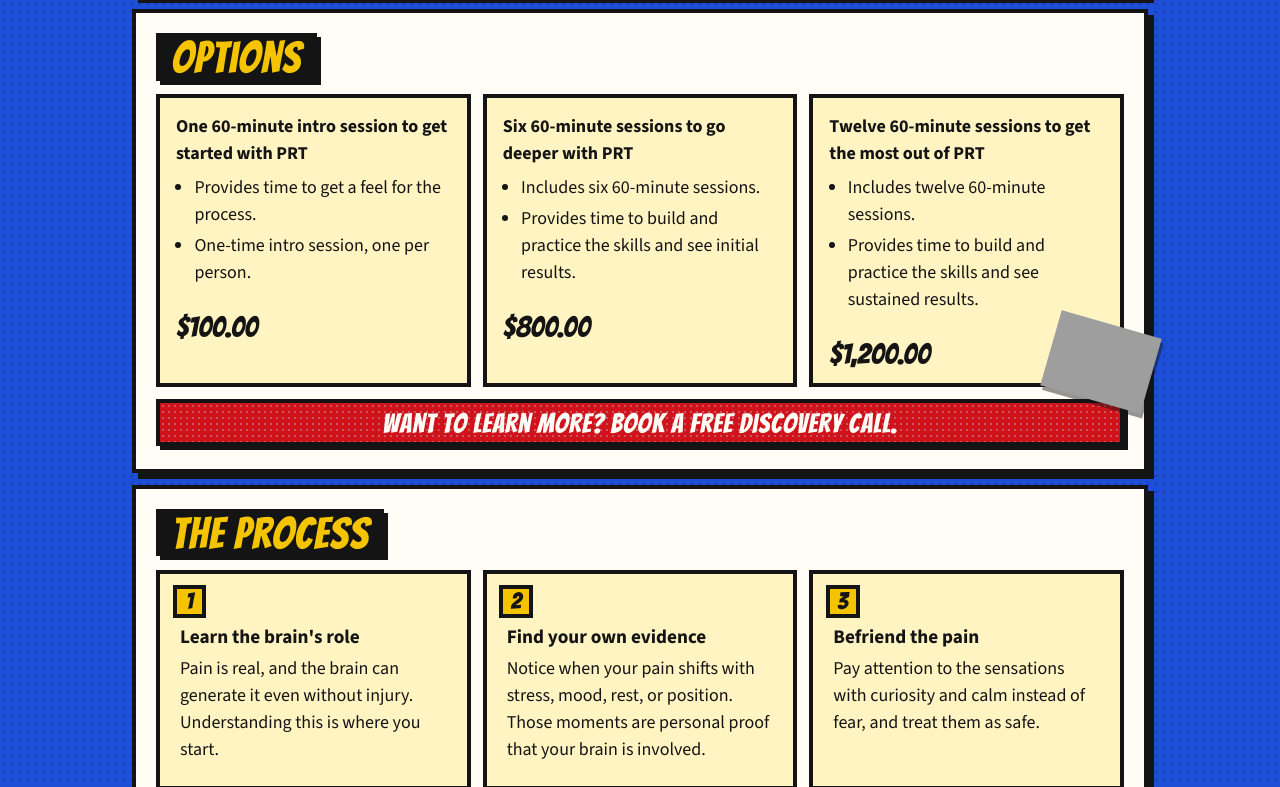
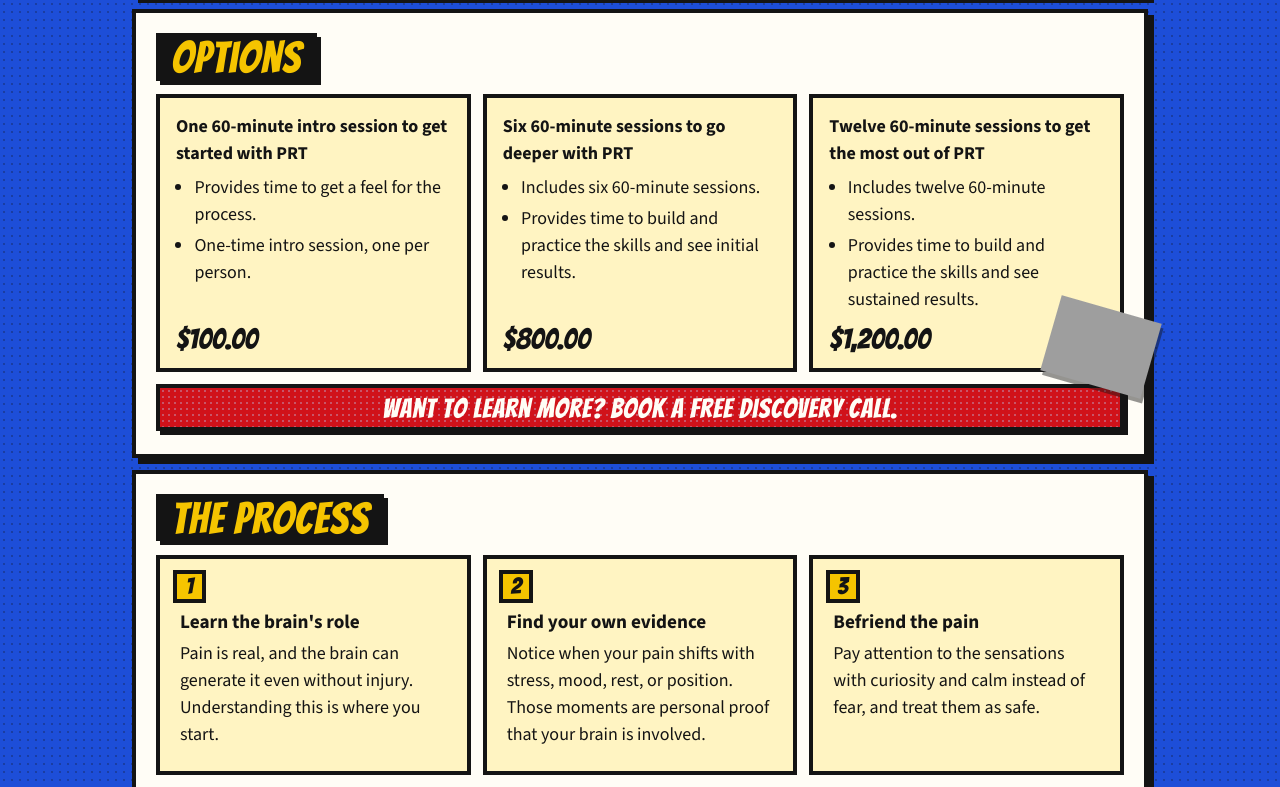
Before and after one commit to jpvajda/excelsior-site, a website with bundled scripts: page index.html in a window 1280 px wide. Shown: the part 1296-2083 px from the top of the page. Built offline with nearby package versions, Linux system fonts and the light colour scheme; grey boxes are pictures that could not be loaded.

Commit message:
go live fixes

```diff
--- a/components/hero.js
+++ b/components/hero.js
@@ -3,12 +3,12 @@ export function Hero() {
 <section class="hero" aria-labelledby="site-title">
   <div class="hero-burst" aria-hidden="true"></div>
   <img class="hero-poster" src="design/comic_corner_box.png" alt="Comic-style poster of John P. Vajda, PRT: For a better tomorrow" width="591" height="1689">
-  <img class="code-stamp" src="design/PRT_coach_stamp.png" alt="Certified PRT Coach" width="405" height="615">
+  <img class="code-stamp" src="design/prt_coach_stamp.png" alt="Certified PRT Coach" width="405" height="615">
   <div class="hero-copy">
     <h1 id="site-title">Excelsior</h1>
     <p class="offer-line">Pain Reprocessing Therapy Coaching</p>
     <!-- SLOT: hero subhead -->
-    <img class="hero-sub" src="design/PRT_comic_text_panel.png" alt="PRT is an evidence-based psychological treatment that aims to change the brain’s response to pain signals. It involves techniques designed to help the brain process and reinterpret body signals accurately, thereby reducing or eliminating the pain experience." width="1085" height="720">
+    <img class="hero-sub" src="design/prt_comic_text_panel.png" alt="PRT is an evidence-based psychological treatment that aims to change the brain’s response to pain signals. It involves techniques designed to help the brain process and reinterpret body signals accurately, thereby reducing or eliminating the pain experience." width="1085" height="720">
   </div>
 </section>
 `;
--- a/components/options.js
+++ b/components/options.js
@@ -9,7 +9,6 @@ export function Options() {
         <li>Provides time to get a feel for the process.</li>
         <li>One-time intro session, one per person.</li>
       </ul>
-      <br />
       <p class="options-price">$100.00</p>
     </article>
     <article class="caption">
@@ -18,7 +17,6 @@ export function Options() {
         <li>Includes six 60-minute sessions.</li>
         <li>Provides time to build and practice the skills and see initial results.</li>
       </ul>
-      <br />
       <p class="options-price">$800.00</p>
     </article>
     <article class="caption caption-best">
@@ -27,7 +25,6 @@ export function Options() {
         <li>Includes twelve 60-minute sessions.</li>
         <li>Provides time to build and practice the skills and see sustained results.</li>
       </ul>
-      <br />
       <p class="options-price">$1,200.00</p>
       <img class="best-value-badge" src="design/best_value_badge.png" alt="Best value" width="1378" height="1142">
     </article>
--- a/style.css
+++ b/style.css
@@ -386,8 +386,14 @@ figcaption,
   margin-top: 0.25rem;
 }
 
-.options-price {
-  margin-top: 0.35rem;
+.caption-row .caption {
+  display: flex;
+  flex-direction: column;
+}
+
+.caption-row .options-price {
+  margin-top: auto;
+  padding-top: 0.75rem;
   font-family: Bangers, Impact, sans-serif;
   font-size: 1.8rem;
   line-height: 1;
```
Also changed, not shown: tests/site.spec.js (+14 -0 lines), README.md, design/prt_coach_stamp.png (renamed from design/PRT_coach_stamp.png).
